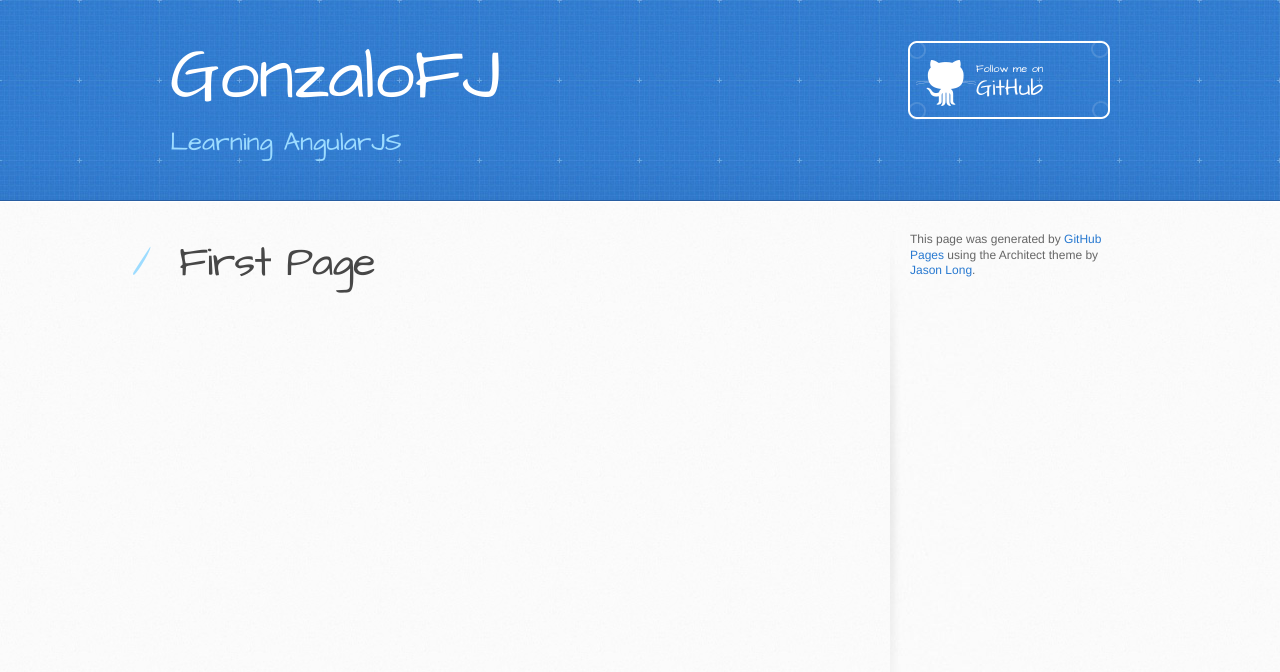
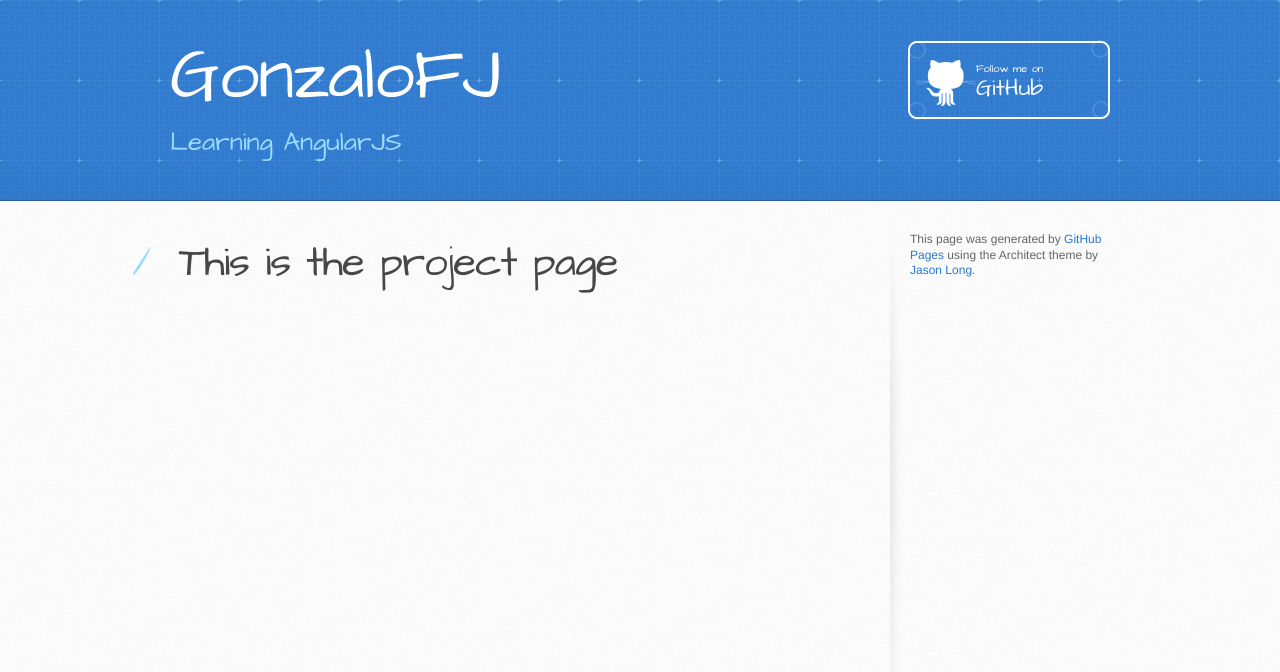
Before and after one commit to gonzalofj/gonzalofj.github.io, a plain HTML site: page index.html in a window 1280 px wide. Drawn offline with Linux system fonts and the light colour scheme.

Commit message:
Update index.html

```diff
--- a/index.html
+++ b/index.html
@@ -29,7 +29,7 @@
       <div class="inner clearfix">
         <section id="main-content">
           <h1>
-<a name="first-page" class="anchor" href="#first-page"><span class="octicon octicon-link"></span></a>First Page</h1>
+<a name="first-page" class="anchor" href="#first-page"><span class="octicon octicon-link"></span></a>This is the project page</h1>
         </section>
 
         <aside id="sidebar">
```
